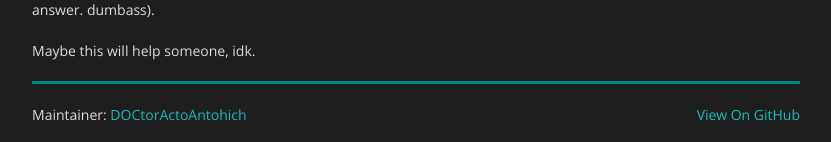
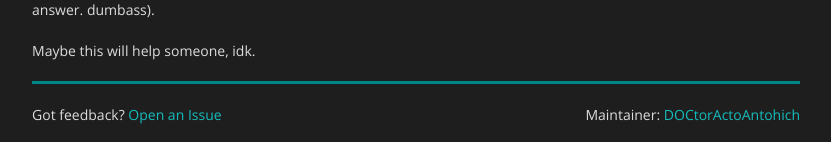
Before and after one commit to DOCtorActoAntohich/doctoractoantohich.github.io, a Jekyll site: the page built from content/python/dramatiq-dependency-injection.md, in a window 1280 px wide and 900 px high, scrolled down 3728 px. Shown: the part 755-897 px from the top of the window, without its empty margins (224-1055 px from the left). Built offline with Jekyll 4.4.1, drawn with Linux system fonts in a browser that asks for light colours.

Commit message:
make footer less stupid

```diff
--- a/_includes/footer.html
+++ b/_includes/footer.html
@@ -1,7 +1,7 @@
 <footer>
     <hr />
     <ul>
+        <li>Got feedback? <a href="{{ site.github.repository_url }}/issues">Open an Issue</a></li>
         <li>Maintainer: <a href="{{ site.github.owner_url }}">{{ site.github.owner_name }}</a></li>
-        <li><a href="{{ site.github.repository_url }}">View On GitHub</a></li>
     </ul>
 </footer>
```
